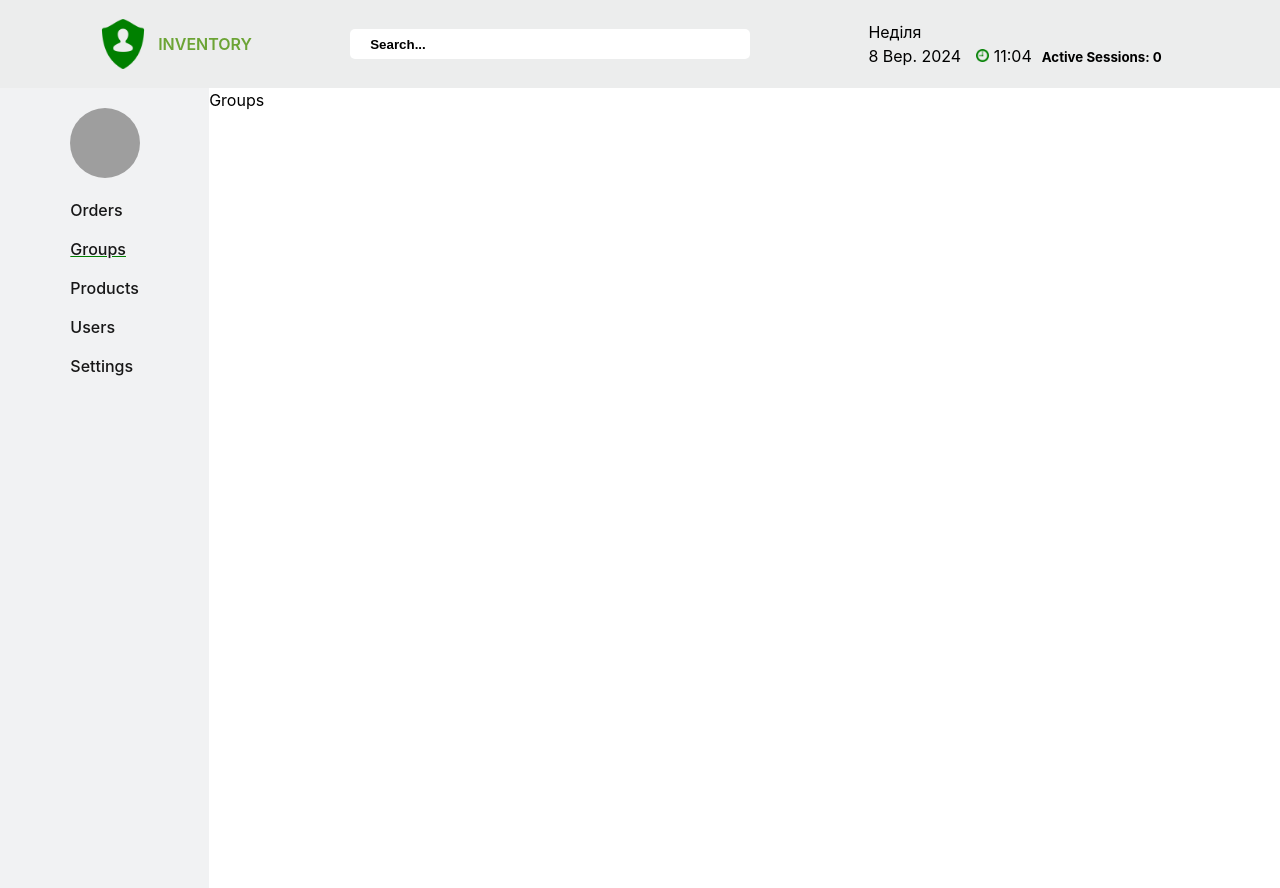
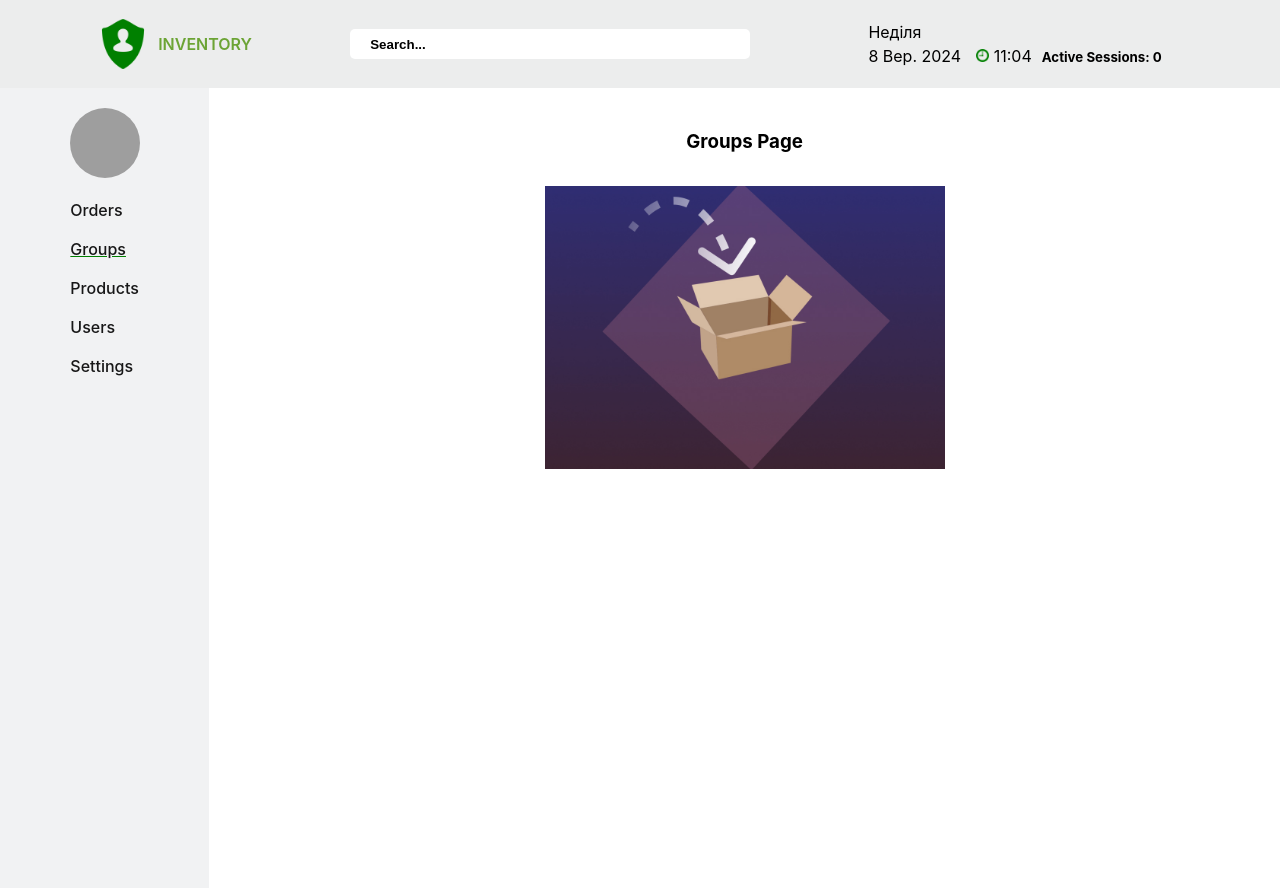
Before and after one commit to EuJinnLucaShow/spa-application-orders-products, a React (Vite) app: page /groups in a window 1280 px wide. Built offline with nearby package versions, Linux system fonts and the light colour scheme; no server answers; grey boxes are pictures that could not be loaded.

Commit message:
Groups Page placeholder
Groups Page placeholder

```diff
--- a/src/pages/Groups/Groups.jsx
+++ b/src/pages/Groups/Groups.jsx
@@ -1,3 +1,11 @@
+import groupImg from "../../assets/ProductGroup.jpeg";
+import styles from "./Groups.module.css";
+
 export default function Groups() {
-  return <div>Groups</div>;
+  return (
+    <div className={styles.groupsPageWrapper}>
+      <h3>Groups Page</h3>
+      <img src={groupImg} className={styles.groupsImage} alt="groups image" />
+    </div>
+  );
 }
--- /dev/null
+++ b/src/pages/Groups/Groups.module.css
@@ -0,0 +1,11 @@
+.groupsPageWrapper {
+  display: flex;
+  flex-direction: column;
+  align-items: center;
+  margin-top: 40px;
+}
+
+.groupsImage {
+  width: 400px;
+  margin-top: 30px;
+}
```
Also changed, not shown: src/assets/ProductGroup.jpeg (added).
